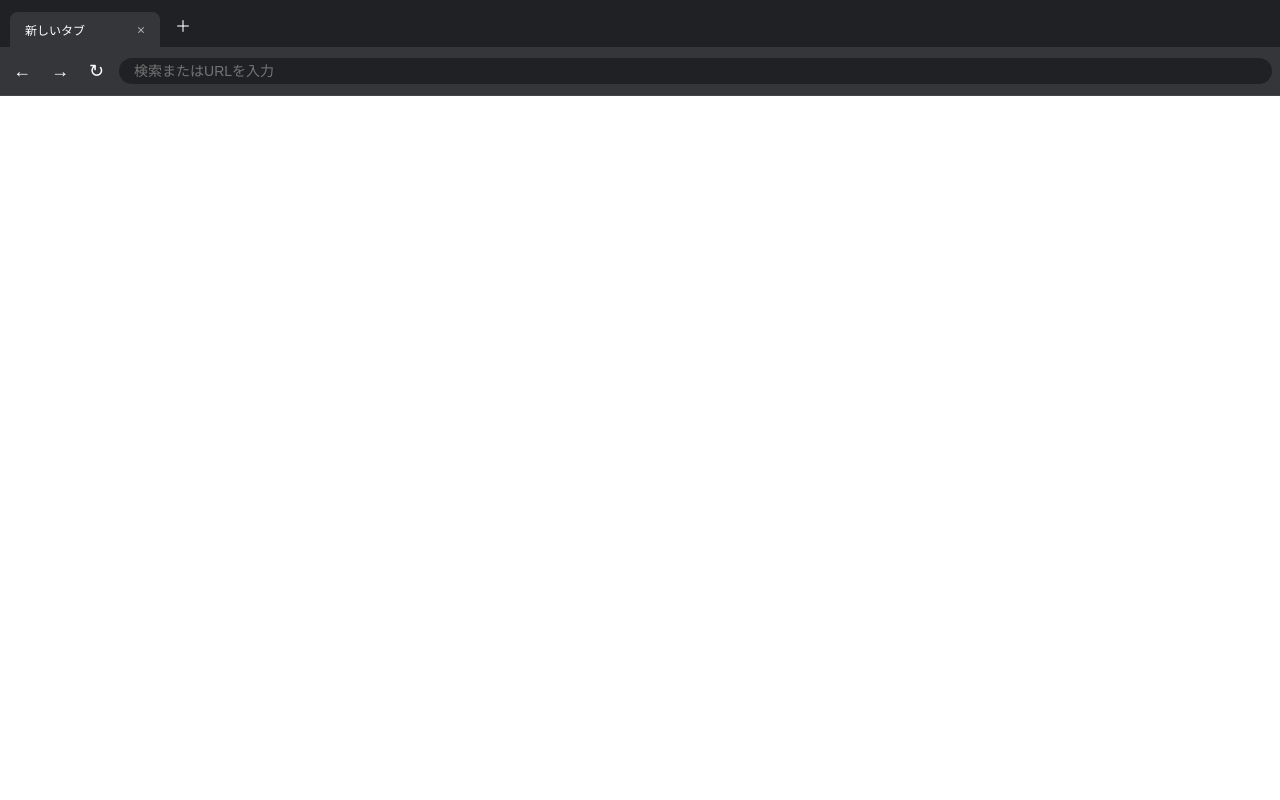
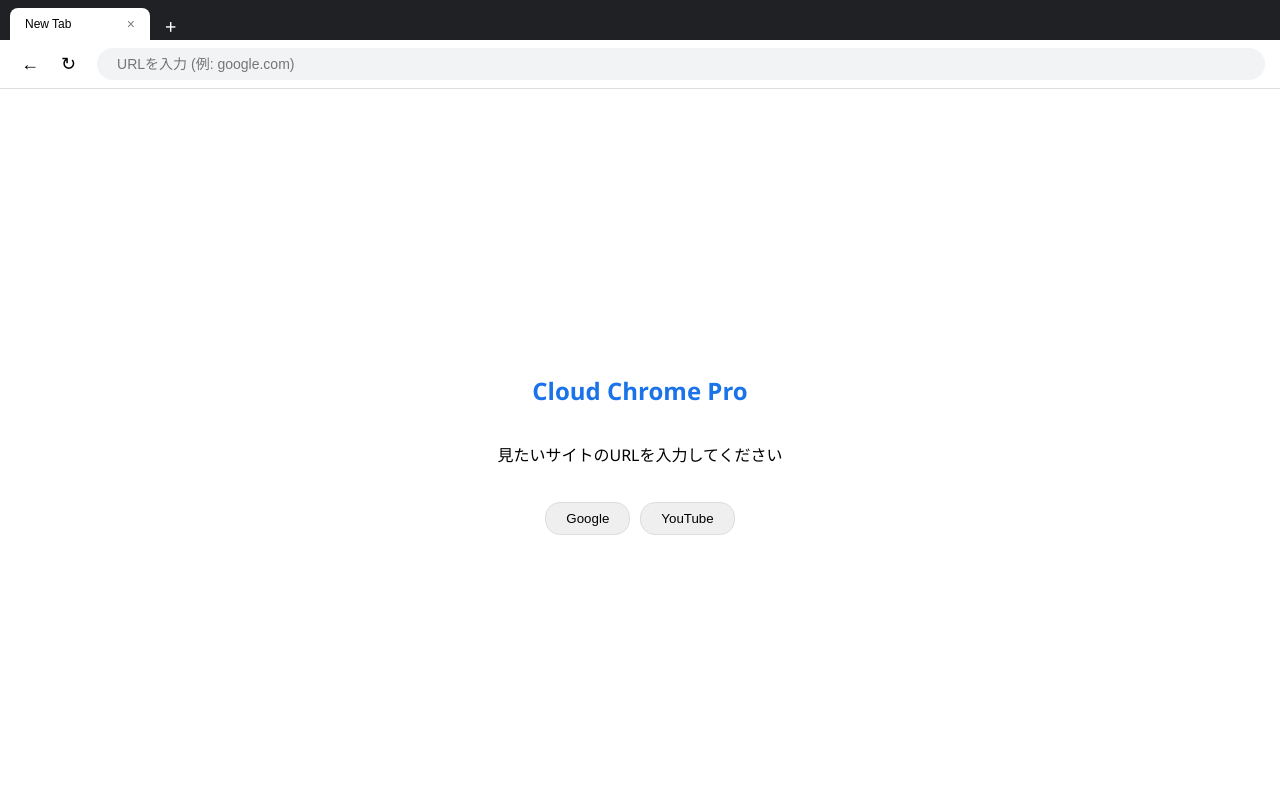
Before and after one commit to xianrendesu-max/Naninuneno, a FastAPI app: page / in a window 1280 px wide. Run offline with FastAPI, Linux system fonts and the light colour scheme.

Commit message:
Update index.html

```diff
--- a/templates/index.html
+++ b/templates/index.html
@@ -2,109 +2,151 @@
 <html lang="ja">
 <head>
     <meta charset="UTF-8">
-    <title>Cloud Chrome Proxy</title>
+    <meta name="viewport" content="width=device-width, initial-scale=1.0">
+    <title>にゃんこ</title>
     <style>
-        body, html { margin: 0; padding: 0; height: 100%; font-family: 'Segoe UI', sans-serif; overflow: hidden; background: #35363a; }
+        :root { --bg: #202124; --toolbar: #35363a; --tab-active: #fff; --accent: #1a73e8; }
+        body, html { margin: 0; padding: 0; height: 100%; background: var(--bg); font-family: 'Segoe UI', sans-serif; overflow: hidden; }
+
+        /* レイアウト */
+        .browser { display: flex; flex-direction: column; height: 100%; }
 
         /* タブバー */
-        .tab-bar { display: flex; background: #202124; padding: 8px 10px 0 10px; align-items: flex-end; }
-        .tab { background: #35363a; color: white; padding: 8px 15px; border-radius: 8px 8px 0 0; margin-right: 5px; cursor: pointer; font-size: 12px; display: flex; align-items: center; min-width: 120px; max-width: 200px; }
-        .tab.active { background: #35363a; border-bottom: none; }
-        .tab .close-btn { margin-left: auto; font-size: 14px; opacity: 0.6; }
-        .new-tab { color: white; padding: 5px 10px; cursor: pointer; margin-bottom: 5px; }
+        .tab-strip { display: flex; background: var(--bg); padding: 8px 10px 0; gap: 5px; align-items: flex-end; overflow-x: auto; }
+        .tab { background: var(--toolbar); color: #fff; padding: 8px 15px; border-radius: 8px 8px 0 0; cursor: pointer; font-size: 12px; min-width: 140px; border: none; display: flex; align-items: center; transition: 0.2s; position: relative; }
+        .tab.active { background: var(--tab-active); color: #000; }
+        .tab .close { margin-left: auto; font-size: 14px; opacity: 0.5; }
+        .add-tab { color: #fff; font-size: 20px; padding: 0 10px; cursor: pointer; }
 
-        /* ナビゲーションバー */
-        .nav-bar { background: #35363a; padding: 8px; display: flex; align-items: center; gap: 10px; border-bottom: 1px solid #444; }
-        .nav-bar button { background: none; border: none; color: white; font-size: 18px; cursor: pointer; padding: 5px; }
-        .address-bar { flex-grow: 1; background: #202124; border-radius: 20px; padding: 5px 15px; color: white; border: none; outline: none; font-size: 14px; }
+        /* アドレスバー・ツールバー */
+        .toolbar { background: #fff; padding: 8px 15px; display: flex; align-items: center; gap: 15px; border-bottom: 1px solid #ddd; }
+        .nav-btns { display: flex; gap: 10px; }
+        .address-bar { flex-grow: 1; background: #f1f3f4; border-radius: 20px; border: none; padding: 8px 20px; font-size: 14px; outline: none; transition: 0.2s; }
+        .address-bar:focus { background: #fff; box-shadow: 0 0 0 2px var(--accent); }
 
-        /* コンテンツエリア */
-        #content-container { height: calc(100vh - 85px); background: white; }
-        iframe { width: 100%; height: 100%; border: none; display: none; }
-        iframe.active { display: block; }
+        /* ビューポート（アニメーション） */
+        .viewport-container { flex-grow: 1; position: relative; background: #fff; }
+        .view-wrapper { width: 100%; height: 100%; position: absolute; display: none; }
+        .view-wrapper.active { display: block; }
+        iframe { width: 100%; height: 100%; border: none; opacity: 0; transition: opacity 0.4s ease; }
+        iframe.ready { opacity: 1; }
 
-        /* ホーム画面用スタイル */
-        .home-screen { display: flex; flex-direction: column; align-items: center; justify-content: center; height: 100%; background: #35363a; color: white; }
+        /* ローディングアニメーション */
+        .spinner {
+            position: absolute; top: 50%; left: 50%; transform: translate(-50%, -50%);
+            width: 30px; height: 30px; border: 3px solid #f3f3f3; border-top: 3px solid var(--accent);
+            border-radius: 50%; animation: spin 1s linear infinite; display: none;
+        }
+        @keyframes spin { 0% { transform: translate(-50%, -50%) rotate(0deg); } 100% { transform: translate(-50%, -50%) rotate(360deg); } }
+        @keyframes fadeIn { from { opacity: 0; } to { opacity: 1; } }
+
+        /* ホーム画面 */
+        .home-overlay { position: absolute; inset: 0; background: #fff; display: flex; flex-direction: column; align-items: center; justify-content: center; z-index: 5; animation: fadeIn 0.5s; }
     </style>
 </head>
 <body>
-
-<div class="tab-bar" id="tab-bar">
-    <div class="new-tab" onclick="createNewTab()">＋</div>
+<div class="browser">
+    <div class="tab-strip" id="tabBar">
+        <span class="add-tab" onclick="addTab()">+</span>
+    </div>
+    <div class="toolbar">
+        <div class="nav-btns">
+            <button style="border:none; background:none; cursor:pointer; font-size:18px;" onclick="navAction('back')">←</button>
+            <button style="border:none; background:none; cursor:pointer; font-size:18px;" onclick="navAction('reload')">↻</button>
+        </div>
+        <input type="text" id="urlInput" class="address-bar" placeholder="URLを入力 (例: google.com)" onkeydown="if(event.key==='Enter') navigate()">
+    </div>
+    <div class="viewport-container" id="viewport">
+        </div>
 </div>
-
-<div class="nav-bar">
-    <button onclick="goBack()">←</button>
-    <button onclick="goForward()">→</button>
-    <button onclick="reload()">↻</button>
-    <input type="text" id="url-input" class="address-bar" placeholder="検索またはURLを入力" onkeydown="handleEnter(event)">
-</div>
-
-<div id="content-container">
-    </div>
 
 <script>
     let tabs = [];
-    let activeTabId = null;
+    let currentId = null;
 
-    function createNewTab() {
-        const id = 'tab-' + Date.now();
-        const tabEl = document.createElement('div');
-        tabEl.className = 'tab';
-        tabEl.id = 'label-' + id;
-        tabEl.innerHTML = `<span>新しいタブ</span><span class="close-btn" onclick="closeTab('${id}', event)">×</span>`;
-        tabEl.onclick = () => switchTab(id);
+    function addTab() {
+        const id = 'ifr_' + Date.now();
 
-        document.getElementById('tab-bar').insertBefore(tabEl, document.querySelector('.new-tab'));
+        // Tab UI
+        const tab = document.createElement('button');
+        tab.className = 'tab';
+        tab.id = 'tab_' + id;
+        tab.innerHTML = `<span>New Tab</span><span class="close" onclick="closeTab('${id}', event)">×</span>`;
+        tab.onclick = () => switchTab(id);
+        document.getElementById('tabBar').insertBefore(tab, document.querySelector('.add-tab'));
 
-        const iframe = document.createElement('iframe');
-        iframe.id = id;
-        document.getElementById('content-container').appendChild(iframe);
+        // Viewport UI
+        const wrapper = document.createElement('div');
+        wrapper.className = 'view-wrapper';
+        wrapper.id = 'wrap_' + id;
+        wrapper.innerHTML = `
+            <div class="home-overlay" id="home_${id}">
+                <h2 style="color:var(--accent)">Cloud Chrome Pro</h2>
+                <p>見たいサイトのURLを入力してください</p>
+                <div style="display:flex; gap:10px; margin-top:20px;">
+                    <button onclick="quick('google.com')" style="padding:8px 20px; border-radius:15px; border:1px solid #ddd; cursor:pointer;">Google</button>
+                    <button onclick="quick('youtube.com')" style="padding:8px 20px; border-radius:15px; border:1px solid #ddd; cursor:pointer;">YouTube</button>
+                </div>
+            </div>
+            <div class="spinner" id="spin_${id}"></div>
+            <iframe id="${id}" onload="onLoad('${id}')"></iframe>
+        `;
+        document.getElementById('viewport').appendChild(wrapper);
 
         tabs.push(id);
         switchTab(id);
-        document.getElementById('url-input').value = "";
     }
 
     function switchTab(id) {
-        activeTabId = id;
+        currentId = id;
         document.querySelectorAll('.tab').forEach(t => t.classList.remove('active'));
-        document.querySelectorAll('iframe').forEach(f => f.classList.remove('active'));
+        document.querySelectorAll('.view-wrapper').forEach(v => v.classList.remove('active'));
 
-        document.getElementById('label-' + id).classList.add('active');
-        document.getElementById(id).classList.add('active');
+        document.getElementById('tab_' + id).classList.add('active');
+        document.getElementById('wrap_' + id).classList.add('active');
 
-        const currentUrl = document.getElementById(id).src.split('url=')[1] || "";
-        document.getElementById('url-input').value = decodeURIComponent(currentUrl);
+        const currentUrl = document.getElementById(id).src.split('url=')[1];
+        document.getElementById('urlInput').value = currentUrl ? decodeURIComponent(currentUrl) : '';
     }
 
-    function closeTab(id, event) {
-        event.stopPropagation();
-        document.getElementById(id).remove();
-        document.getElementById('label-' + id).remove();
-        tabs = tabs.filter(t => t !== id);
-        if (activeTabId === id && tabs.length > 0) switchTab(tabs[tabs.length - 1]);
+    function navigate() {
+        const input = document.getElementById('urlInput');
+        let url = input.value;
+        if (!url) return;
+        if (!url.startsWith('http')) url = 'https://' + url;
+
+        document.getElementById('home_' + currentId).style.display = 'none';
+        document.getElementById('spin_' + currentId).style.display = 'block';
+
+        const ifr = document.getElementById(currentId);
+        ifr.classList.remove('ready');
+        ifr.src = '/proxy?url=' + encodeURIComponent(url);
+
+        document.getElementById('tab_' + currentId).querySelector('span').innerText = url.split('/')[2];
     }
 
-    function handleEnter(e) {
-        if (e.key === 'Enter') {
-            let url = document.getElementById('url-input').value;
-            if (!url.startsWith('http')) url = 'https://' + url;
-            const proxyUrl = `/proxy?url=${encodeURIComponent(url)}`;
-
-            const activeIframe = document.getElementById(activeTabId);
-            activeIframe.src = proxyUrl;
-            document.getElementById('label-' + activeTabId).querySelector('span').innerText = url.substring(0, 15) + '...';
-        }
+    function onLoad(id) {
+        document.getElementById('spin_' + id).style.display = 'none';
+        document.getElementById(id).classList.add('ready');
     }
 
-    function goBack() { document.getElementById(activeTabId).contentWindow.history.back(); }
-    function goForward() { document.getElementById(activeTabId).contentWindow.history.forward(); }
-    function reload() { document.getElementById(activeTabId).contentWindow.location.reload(); }
+    function quick(u) { document.getElementById('urlInput').value = u; navigate(); }
+    function navAction(a) {
+        const ifr = document.getElementById(currentId);
+        if(a === 'back') ifr.contentWindow.history.back();
+        if(a === 'reload') navigate();
+    }
 
-    // 初期タブ
-    createNewTab();
+    function closeTab(id, e) {
+        e.stopPropagation();
+        document.getElementById('tab_' + id).remove();
+        document.getElementById('wrap_' + id).remove();
+        tabs = tabs.filter(t => t !== id);
+        if(tabs.length > 0) switchTab(tabs[tabs.length-1]);
+    }
+
+    // 初期起動
+    addTab();
 </script>
-
 </body>
 </html>
```
